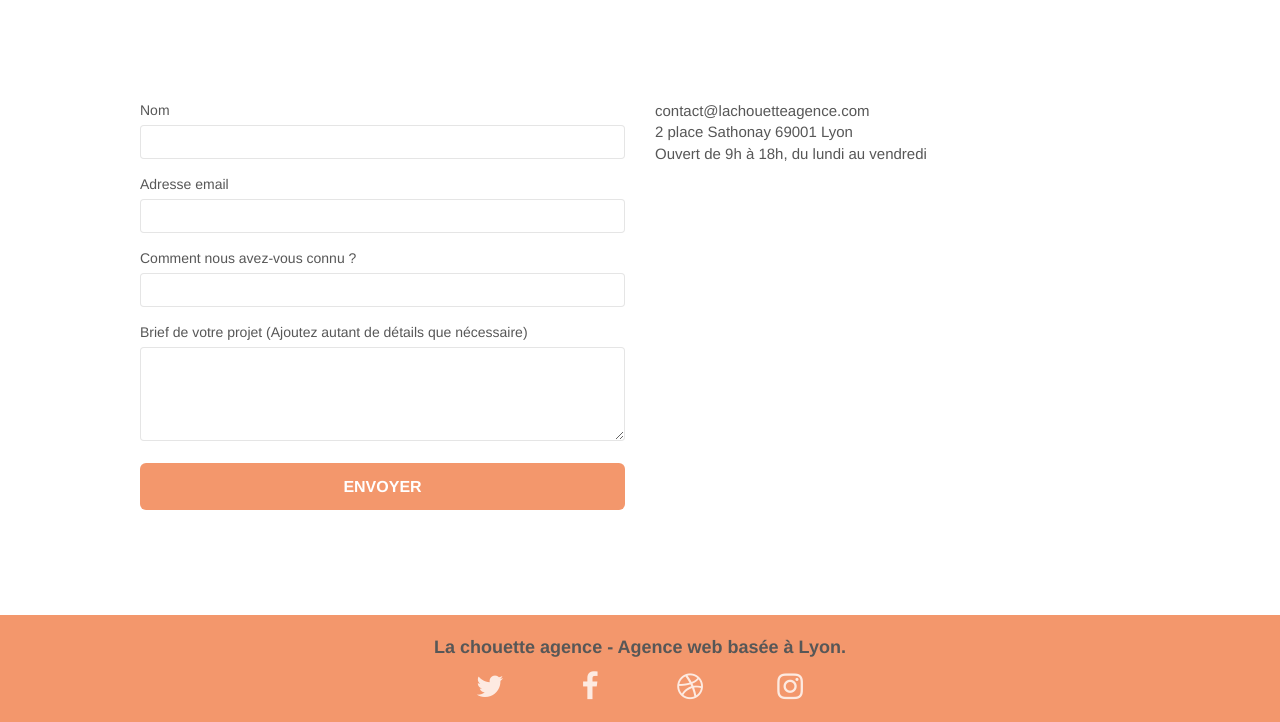
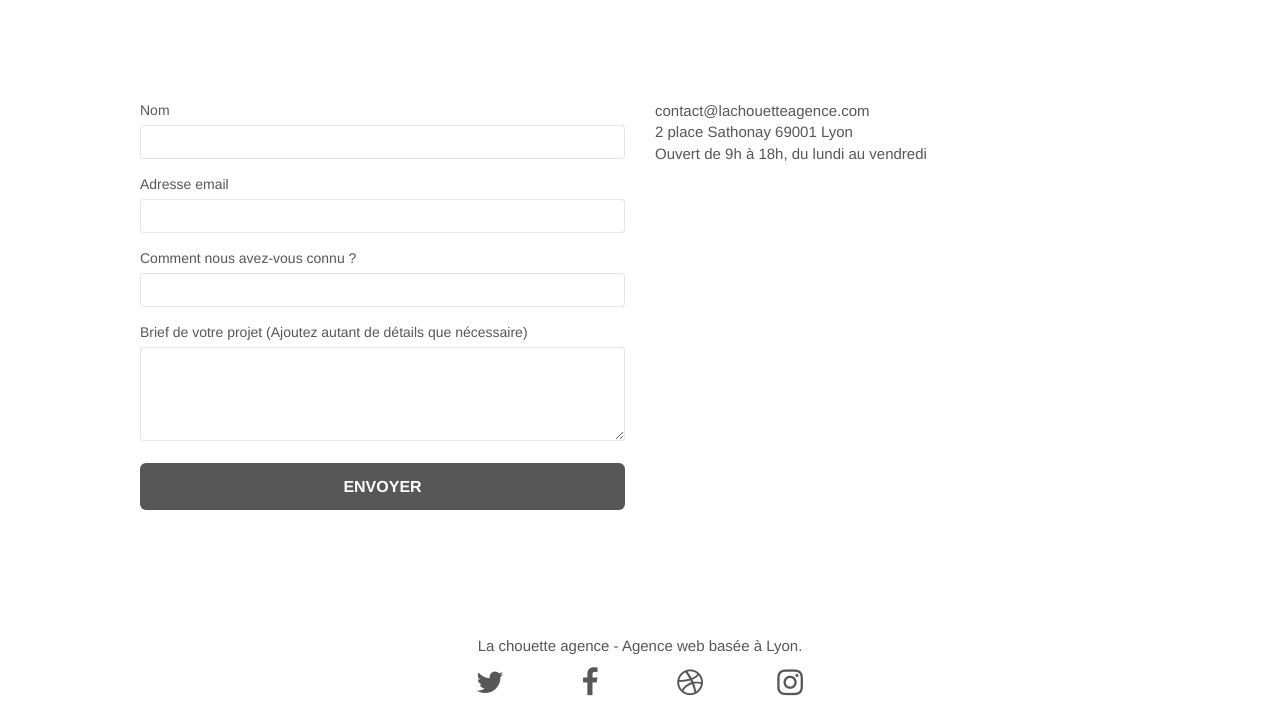
Before and after one commit to Buckz0r/FERNANDESNicolas_4_12112021, a plain HTML site: page contact.html in a window 1280 px wide. Shown: the part 407-1129 px from the top of the page. Drawn offline with Linux system fonts and the light colour scheme.

Commit message:
Amélioration de La chouette agence

```diff
--- a/style.css
+++ b/style.css
@@ -133,7 +133,7 @@ a:hover {
 .d-bloc h5 a,
 .d-bloc h6 a,
 .d-bloc p a {
-    color: rgba(255, 255, 255, 0.8);
+    color: #575757;
 }
 
 .d-bloc .a-btn:hover,
@@ -373,11 +373,6 @@ a:hover {
 
 .PDG {
     color: black;
-}
-
-.text-bold {
-    font-weight: bold;
-    font-size: 18px;
 }
 
 @media (min-width: 768px) {
@@ -789,7 +784,7 @@ h4 {
 }
 
 .bgc-atomic-tangerine {
-    background-color: #F3976C;
+    background-color: #fff;
 }
 
 .tc-white {
@@ -797,12 +792,12 @@ h4 {
 }
 
 .btn-atomic-tangerine {
-    background: #F3976C;
+    background: #575757;
     color: #FFFFFF!important;
 }
 
 .btn-atomic-tangerine:hover {
-    background: #c27956!important;
+    background: #929292!important;
     color: #FFFFFF!important;
 }
 
```
